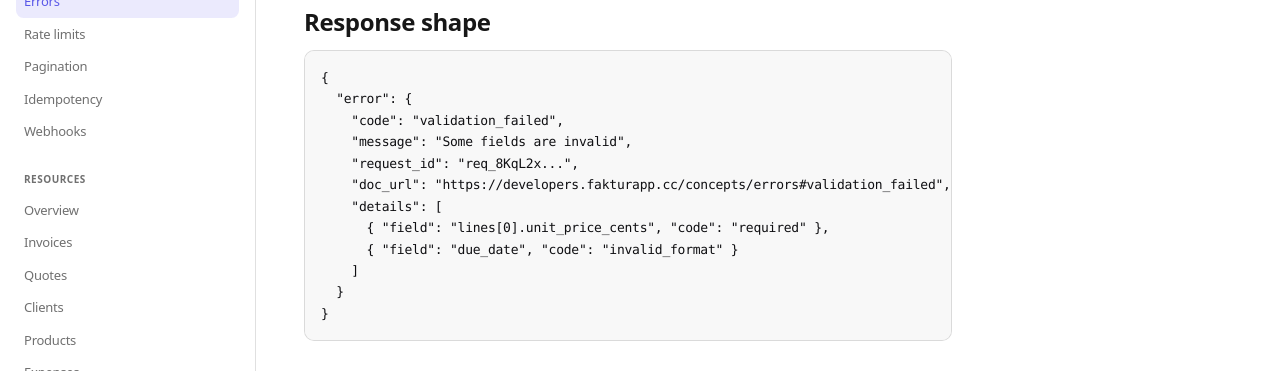
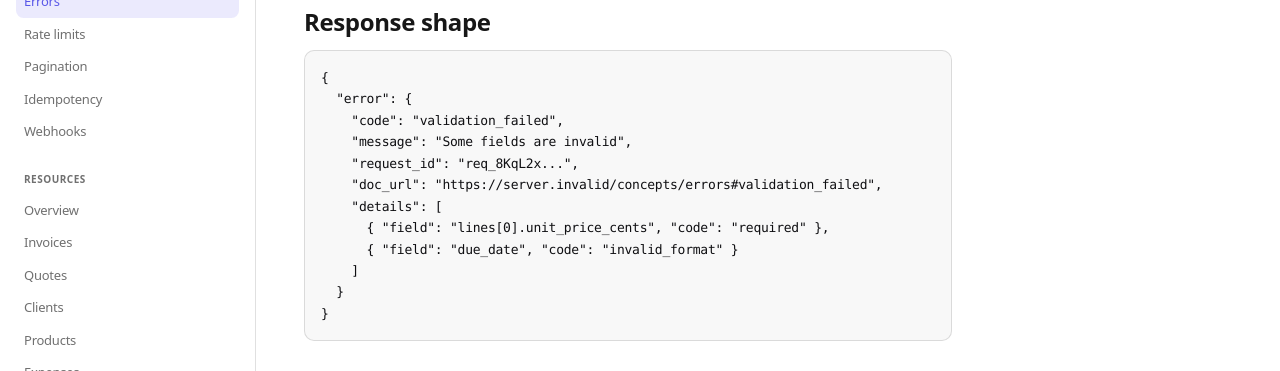
Before and after one commit to fakturapp/docs, a Next.js app: page /concepts/errors in a window 1280 px wide. Shown: the part 293-664 px from the top of the page. Built offline with nearby package versions, Linux system fonts and the light colour scheme; no server answers.

Commit message:
refactor(docs): interpolate API_V2_BASE_URL + DOCS_URL in pagination/errors/idempotency concept page snippets

```diff
--- a/src/app/concepts/errors/page.tsx
+++ b/src/app/concepts/errors/page.tsx
@@ -1,3 +1,5 @@
+import { DOCS_URL } from '@/lib/config'
+
 export const metadata = { title: 'Errors — Faktur Developers' }
 
 const errors = [
@@ -43,7 +45,7 @@ export default function ErrorsPage() {
     "code": "validation_failed",
     "message": "Some fields are invalid",
     "request_id": "req_8KqL2x...",
-    "doc_url": "https://developers.fakturapp.cc/concepts/errors#validation_failed",
+    "doc_url": "${DOCS_URL}/concepts/errors#validation_failed",
     "details": [
       { "field": "lines[0].unit_price_cents", "code": "required" },
       { "field": "due_date", "code": "invalid_format" }
--- a/src/app/concepts/idempotency/page.tsx
+++ b/src/app/concepts/idempotency/page.tsx
@@ -1,3 +1,5 @@
+import { API_V2_BASE_URL } from '@/lib/config'
+
 export const metadata = { title: 'Idempotency — Faktur Developers' }
 
 export default function IdempotencyPage() {
@@ -41,7 +43,7 @@ export default function IdempotencyPage() {
       <section className="mt-10">
         <h2 className="text-2xl font-semibold">Example</h2>
         <pre className="mt-3 overflow-x-auto rounded-xl border border-(--border) bg-(--code-bg) p-4 text-xs leading-relaxed">
-          <code>{`curl https://api.fakturapp.cc/api/v2/clients \\
+          <code>{`curl ${API_V2_BASE_URL}/clients \\
   -X POST \\
   -H "Authorization: Bearer fk_live_..." \\
   -H "Faktur-Idempotency-Key: 6f12b8c9-f3e1-4a91-bdaa-7f8c20a1ff34" \\
--- a/src/app/concepts/pagination/page.tsx
+++ b/src/app/concepts/pagination/page.tsx
@@ -1,3 +1,5 @@
+import { API_V2_BASE_URL } from '@/lib/config'
+
 export const metadata = { title: 'Pagination — Faktur Developers' }
 
 export default function PaginationPage() {
@@ -45,7 +47,7 @@ export default function PaginationPage() {
         <pre className="mt-3 overflow-x-auto rounded-xl border border-(--border) bg-(--code-bg) p-4 text-xs leading-relaxed">
           <code>{`let cursor = undefined
 do {
-  const url = new URL('https://api.fakturapp.cc/api/v2/invoices')
+  const url = new URL('${API_V2_BASE_URL}/invoices')
   url.searchParams.set('limit', '100')
   if (cursor) url.searchParams.set('cursor', cursor)
 
```
